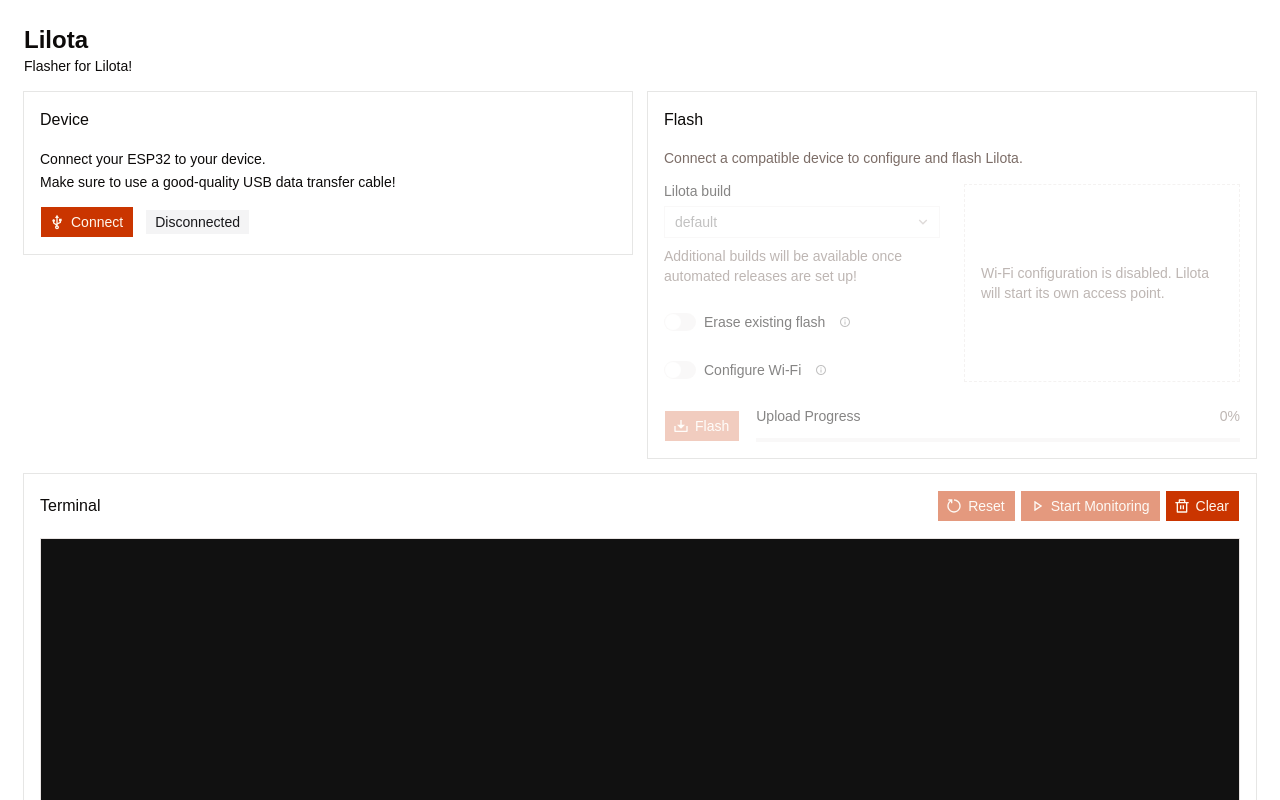
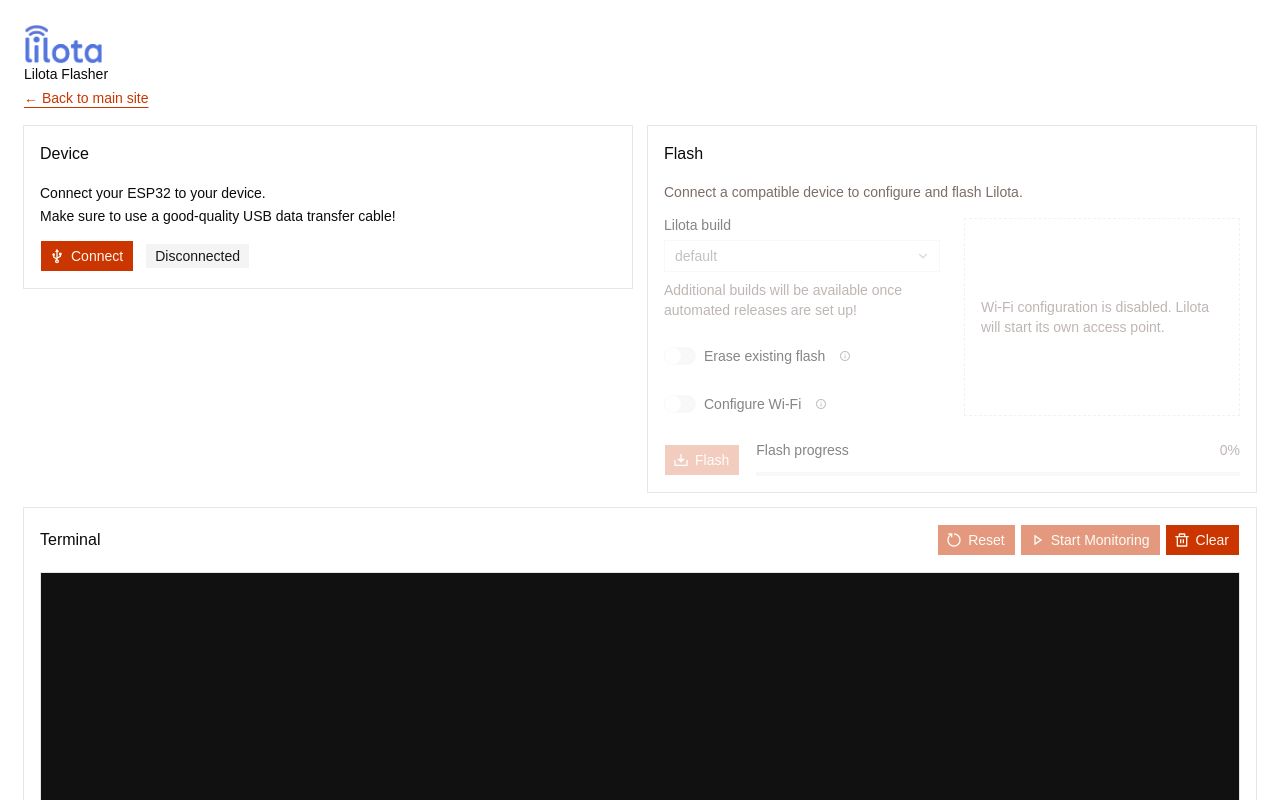
Before and after one commit to nebulanw/lilota-flasher, a React (Vite) app: page / in a window 1280 px wide. Shown: the top 800 px of the page. Built offline with nearby package versions, Linux system fonts and the light colour scheme.

Commit message:
feat: prepare for pages deployment

```diff
--- a/index.html
+++ b/index.html
@@ -4,7 +4,7 @@
     <meta charset="UTF-8" />
     <link rel="icon" type="image/svg+xml" href="/favicon.svg" />
     <meta name="viewport" content="width=device-width, initial-scale=1.0" />
-    <title>lilota-flasher</title>
+    <title>Lilota Flasher</title>
   </head>
   <body>
     <div id="root"></div>
--- a/src/App.tsx
+++ b/src/App.tsx
@@ -8,14 +8,22 @@
     <SerialProvider>
       <main className="min-h-screen bg-background p-6 text-foreground">
         <div className="mx-auto flex flex-col gap-4">
-          <header className="flex items-center justify-between">
+          <header>
             <div>
-              <h1 className="font-heading text-2xl font-semibold">
-                Lilota
-              </h1>
+              <img
+                src={`${import.meta.env.BASE_URL}logo.png`}
+                alt="Lilota"
+                className="h-10 w-auto"
+              />
               <p className="text-sm">
-                Flasher for Lilota!
+                Lilota Flasher
               </p>
+              <a
+                href="../index.html"
+                className="mt-1 inline-block text-sm font-medium text-primary underline underline-offset-4 hover:text-primary/80"
+              >
+                &larr; Back to main site
+              </a>
             </div>
           </header>
           <div className="grid items-start gap-4 lg:grid-cols-2">
--- a/src/features/flash/FlashCard.tsx
+++ b/src/features/flash/FlashCard.tsx
@@ -42,6 +42,7 @@
       (wifiAuthentication !== "wpa2-enterprise" ||
         (identity.trim().length > 0 && username.trim().length > 0)));
   const hasValidWifi = !configureWifi || (hasSsid && hasRequiredCredentials);
+  const isDisconnected = state === "disconnected";
   const serialReady = state === "ready" || state === "monitoring";
   const canFlash = serialReady && hasValidWifi && !isSubmitting;
   const controlsDisabled = !serialReady || isSubmitting;
@@ -90,7 +91,7 @@
       </CardHeader>
 
       <CardContent>
-        {!serialReady && (
+        {isDisconnected && (
           <p className="mb-4 text-sm text-muted-foreground">
             Connect a compatible device to configure and flash Lilota.
           </p>
@@ -99,7 +100,7 @@
         <form onSubmit={handleSubmit}>
           <fieldset
             disabled={controlsDisabled}
-            className="grid gap-6 disabled:opacity-50"
+            className={`grid gap-6 ${isDisconnected ? "opacity-50" : ""}`}
           >
             <div className="grid gap-6 xl:grid-cols-2">
               <div className="grid content-start gap-6">
@@ -209,7 +210,7 @@
               </Button>
 
               <Progress value={flashProgress} className="min-w-0 flex-1">
-                <ProgressLabel>Upload Progress</ProgressLabel>
+                <ProgressLabel>Flash progress</ProgressLabel>
                 <ProgressValue />
               </Progress>
             </div>
--- a/src/services/firmware.ts
+++ b/src/services/firmware.ts
@@ -1,4 +1,4 @@
-const DEFAULT_FIRMWARE_URL = "/lilota/lilota-webflash.bin";
+const DEFAULT_FIRMWARE_URL = `${import.meta.env.BASE_URL}/lilota/lilota-webflash.bin`;
 
 export async function loadDefaultFirmware(): Promise<Uint8Array> {
   const response = await fetch(DEFAULT_FIRMWARE_URL);
--- a/vite.config.ts
+++ b/vite.config.ts
@@ -15,5 +15,6 @@
     alias: {
       '@': fileURLToPath(new URL('./src', import.meta.url))
     }
-  }
+  },
+  base: "/flasher/",
 })
```
Also changed, not shown: public/logo.png (added).
